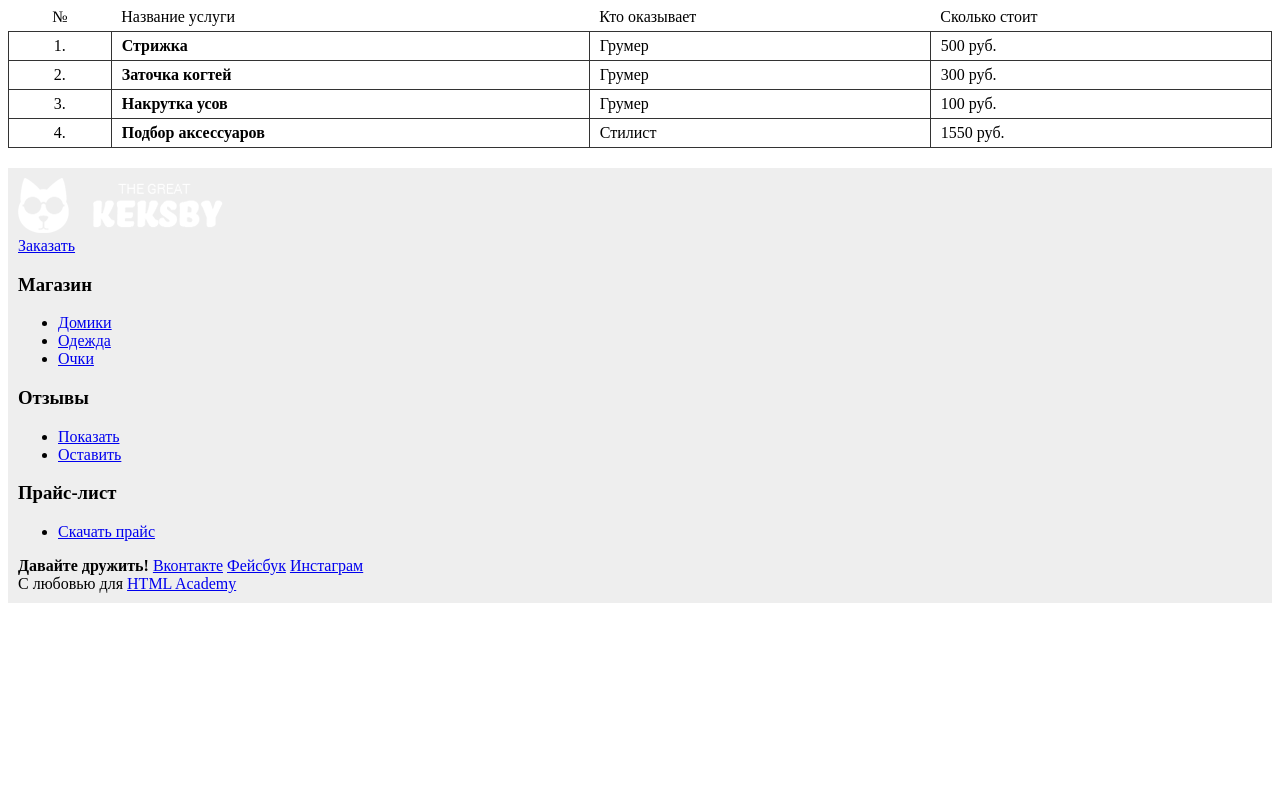
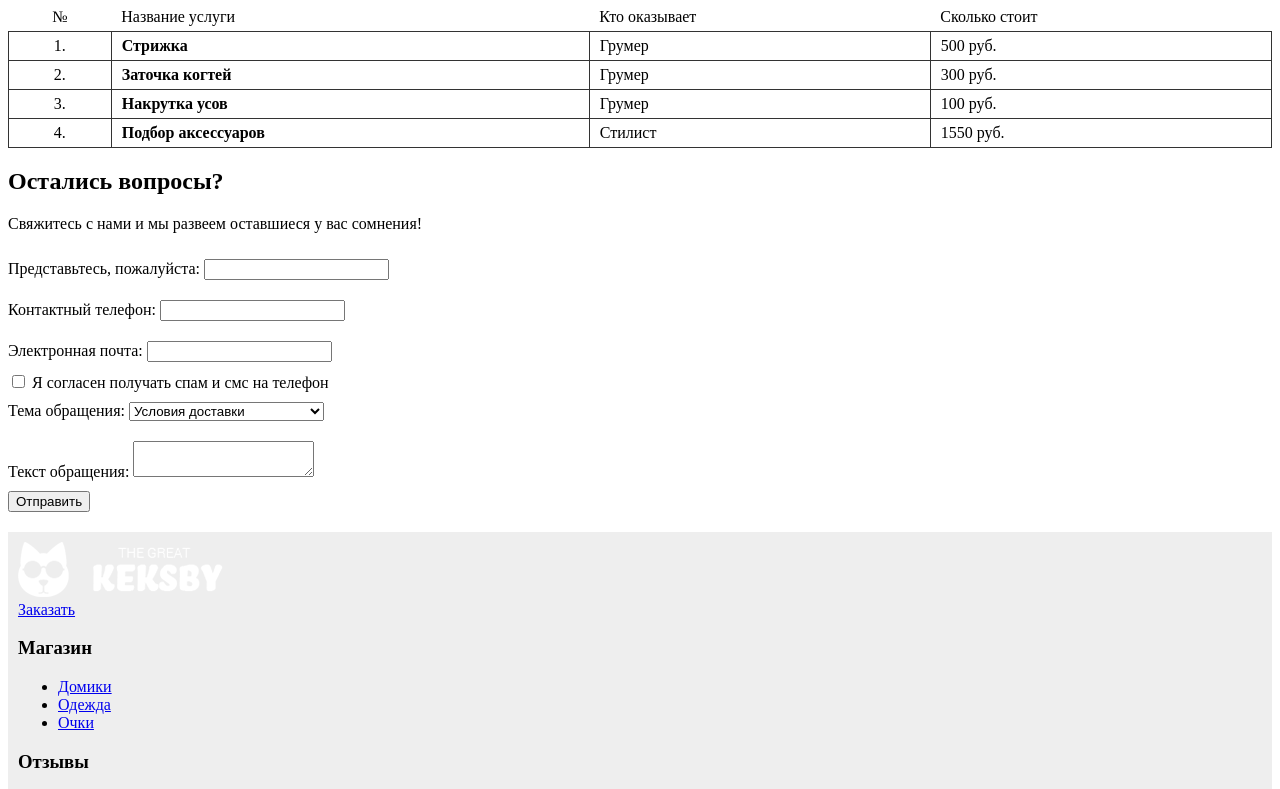
Before and after one commit to sergejij/sergejij.github.io, a plain HTML site: page index.html in a window 1280 px wide. Shown: the part 2265-3054 px from the top of the page. Before the commit the page ends 2876 px from the top, so only its background shows below. Drawn offline with Linux system fonts and the light colour scheme.

Commit message:
width form

```diff
--- a/css/style.css
+++ b/css/style.css
@@ -11,7 +11,6 @@
 .price-list {
   width: 100%;
   border-collapse: collapse;
-  border-spacing: 0;
 }
 
 .price-list th {
@@ -35,3 +34,7 @@
 .price-list .price-name {
   font-weight: bold;
 }
+
+.feedback-form-group {
+  padding: 10px 0;
+}
--- a/index.html
+++ b/index.html
@@ -145,6 +145,45 @@
     </div>
 
 
+    <div class="feedback">
+      <h2>Остались вопросы?</h2>
+      <p class="feedback-tip">Свяжитесь с нами и мы развеем оставшиеся у вас сомнения!</p>
+      <form class="feedback-form" action="/keksby-mail" method="post">
+        <div class="feedback-form-group">
+          <label for="fullname">Представьтесь, пожалуйста:</label>
+          <input type="text" name="fullname" id="fullname">
+        </div>
+        <div class="feedback-form-group">
+          <label for="phone">Контактный телефон:</label>
+          <input type="text" name="phone" id="phone">
+        </div>
+        <div class="feedback-form-group">
+          <label for="email">Электронная почта:</label>
+          <input type="text" name="email" id="email">
+        </div>
+        <div class="checkbox-area">
+          <label>
+            <input type="checkbox" name="subscription">
+            Я согласен получать спам и смс на телефон
+          </label>
+        </div>
+        <div class="feedback-form-group">
+          <label for="topic">Тема обращения:</label>
+          <select name="topic" id="topic">
+            <option value="1">Условия доставки</option>
+            <option value="2">Возврат товара</option>
+            <option value="3">Жалоба в Роспотребнадзор</option>
+          </select>
+        </div>
+        <div class="feedback-form-group">
+          <label for="message">Текст обращения:</label>
+          <textarea name="message" id="message"></textarea>
+        </div>
+        <input type="submit" class="btn" value="Отправить">
+      </form>
+    </div>
+
+
     <div class="page-footer">
       <div class="footer-top">
         <div class="footer-logo">
```
